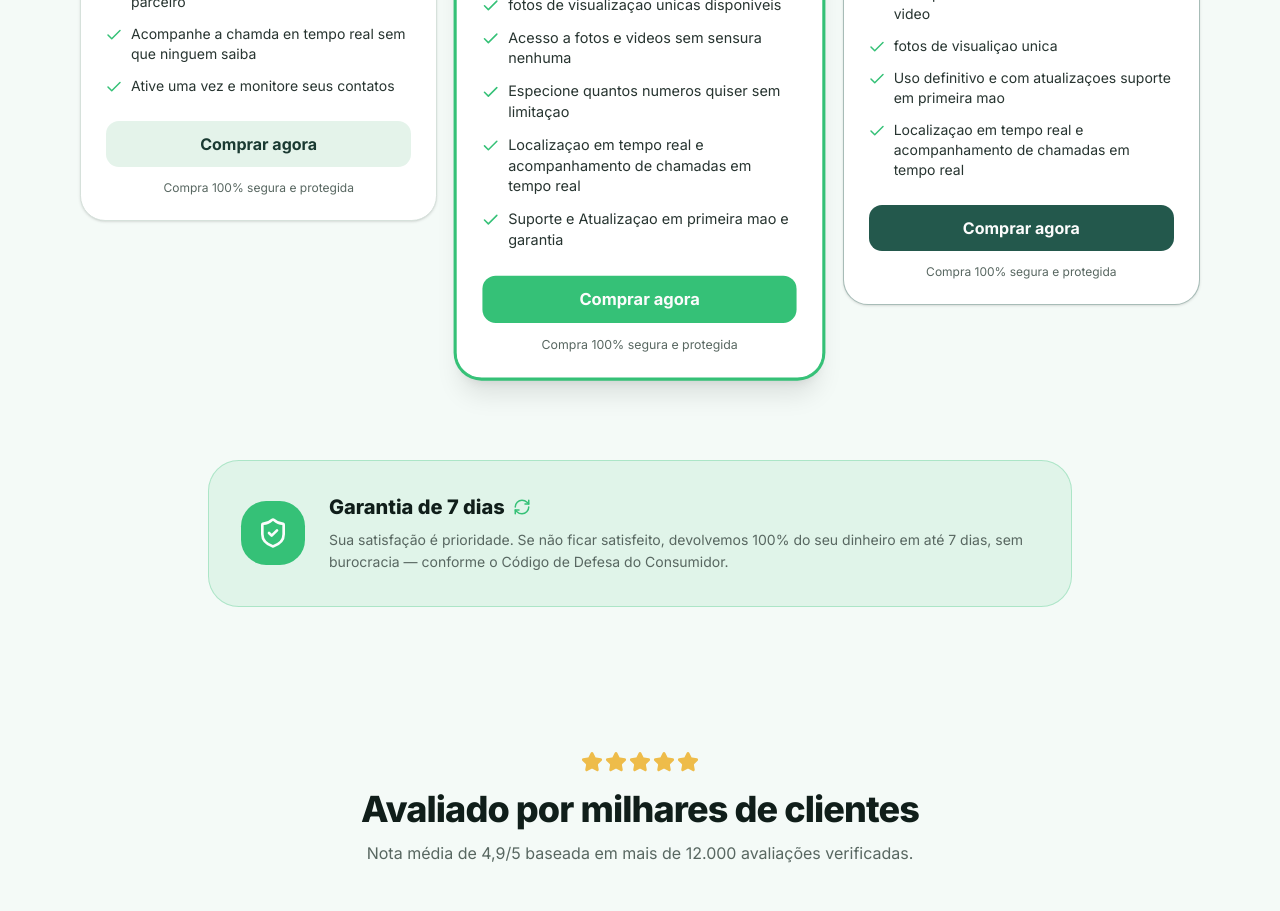
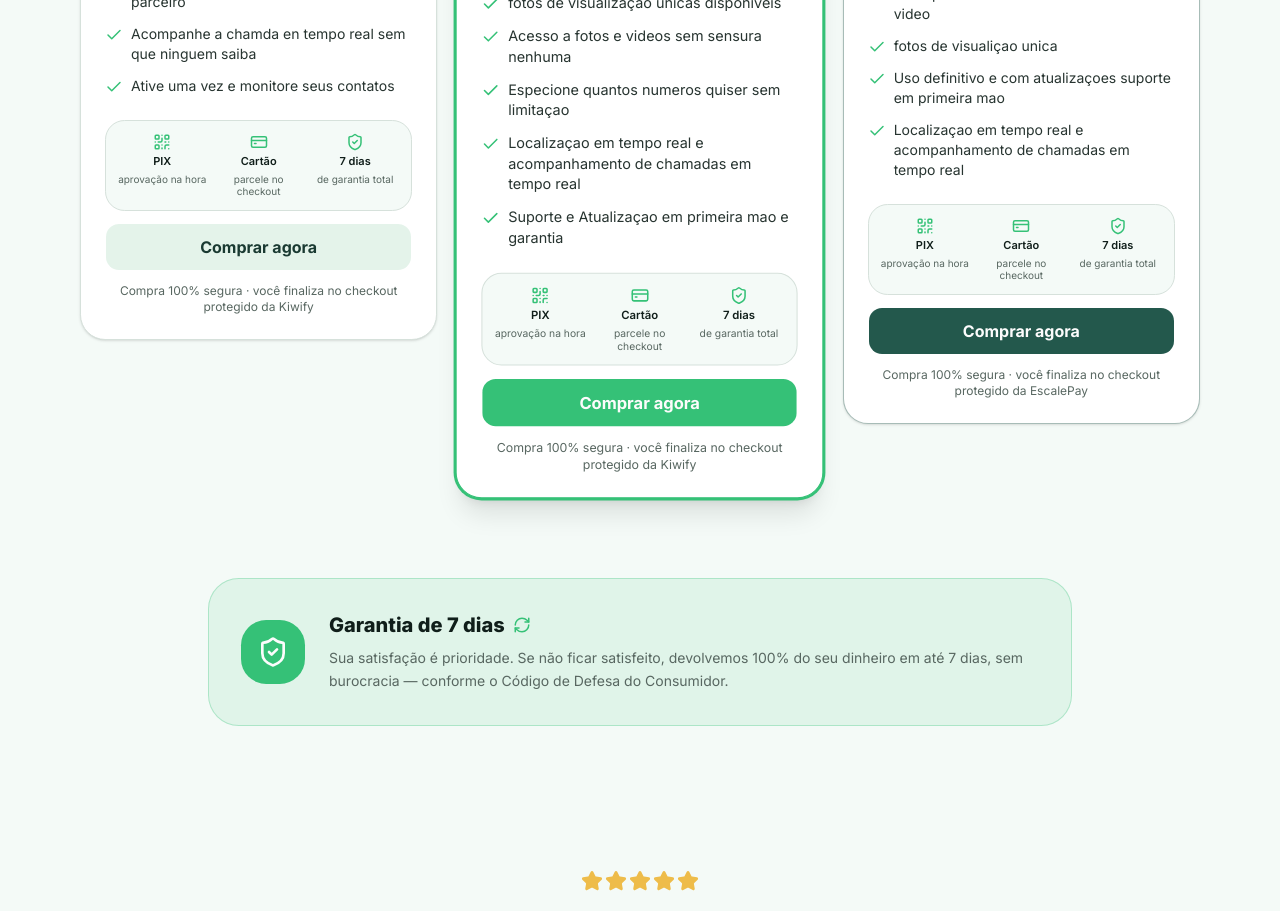
Before and after one commit to Grizzmon/espector-pacote, a Next.js app: page / in a window 1280 px wide. Shown: the part 1300-2211 px from the top of the page. Built offline with nearby package versions, Linux system fonts and the light colour scheme.

Commit message:
Add payment methods and guarantee badges above plan CTA

```diff
--- a/components/plans-section.tsx
+++ b/components/plans-section.tsx
@@ -1,6 +1,14 @@
 'use client'
 
-import { Check, Crown, Sparkles, Zap } from 'lucide-react'
+import {
+  Check,
+  CreditCard,
+  Crown,
+  QrCode,
+  ShieldCheck,
+  Sparkles,
+  Zap,
+} from 'lucide-react'
 import { Button } from '@/components/ui/button'
 import { Stars } from '@/components/stars'
 import { cn } from '@/lib/utils'
@@ -36,6 +44,10 @@ function PlanCard({ plan }: { plan: Plan }) {
   }
 
   const Icon = plan.elite ? Crown : plan.highlight ? Zap : Sparkles
+
+  const checkoutProvider = plan.checkoutUrl?.includes('kiwify')
+    ? 'Kiwify'
+    : 'EscalePay'
 
   const discount =
     plan.priceOld != null
@@ -130,11 +142,44 @@ function PlanCard({ plan }: { plan: Plan }) {
         ))}
       </ul>
 
+      <ul
+        aria-label="Formas de pagamento e garantia"
+        className="mt-6 grid grid-cols-3 gap-2 rounded-xl border border-border bg-secondary/40 p-3"
+      >
+        <li className="flex flex-col items-center gap-1 text-center">
+          <QrCode width={18} height={18} className="text-primary" />
+          <span className="text-[11px] font-semibold leading-tight text-card-foreground">
+            PIX
+          </span>
+          <span className="text-[10px] leading-tight text-muted-foreground">
+            aprovação na hora
+          </span>
+        </li>
+        <li className="flex flex-col items-center gap-1 text-center">
+          <CreditCard width={18} height={18} className="text-primary" />
+          <span className="text-[11px] font-semibold leading-tight text-card-foreground">
+            Cartão
+          </span>
+          <span className="text-[10px] leading-tight text-muted-foreground">
+            parcele no checkout
+          </span>
+        </li>
+        <li className="flex flex-col items-center gap-1 text-center">
+          <ShieldCheck width={18} height={18} className="text-primary" />
+          <span className="text-[11px] font-semibold leading-tight text-card-foreground">
+            7 dias
+          </span>
+          <span className="text-[10px] leading-tight text-muted-foreground">
+            de garantia total
+          </span>
+        </li>
+      </ul>
+
       <Button
         onClick={handleBuy}
         size="lg"
         className={cn(
-          'mt-6 h-12 w-full text-base font-bold',
+          'mt-3 h-12 w-full text-base font-bold',
           plan.highlight
             ? 'bg-primary text-primary-foreground hover:bg-primary/90'
             : plan.elite
@@ -146,7 +191,8 @@ function PlanCard({ plan }: { plan: Plan }) {
       </Button>
 
       <p className="mt-3 text-center text-xs text-muted-foreground">
-        Compra 100% segura e protegida
+        Compra 100% segura · você finaliza no checkout protegido da{' '}
+        {checkoutProvider}
       </p>
     </div>
   )
```
